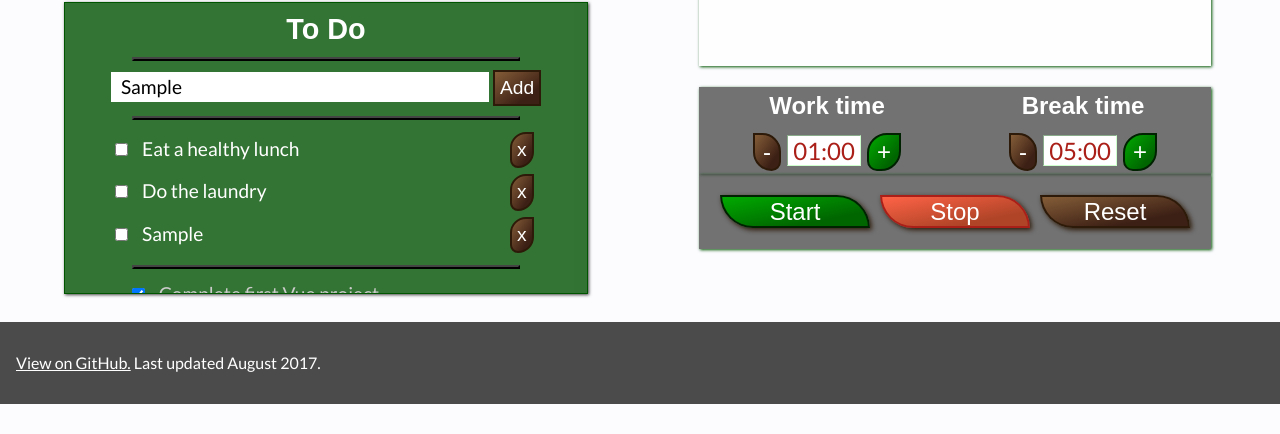
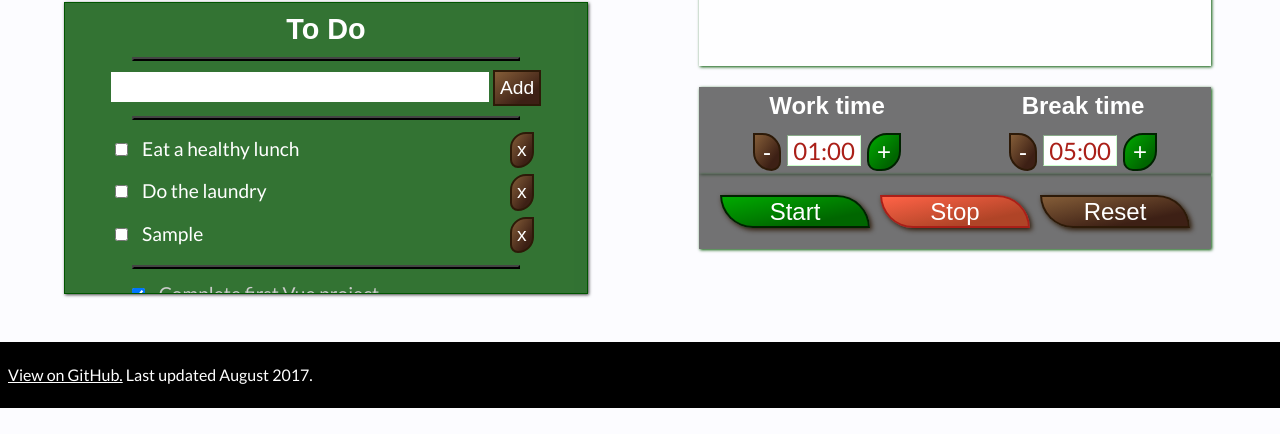
Before and after one commit to DontCallMeJennay/JS-Projects, a website: page pomodoro-clock-new/index.html in a window 1280 px wide. Both pictures are taken after typing "Sample" into the empty fields and a click on the button "Add". Shown: the part 396-830 px from the top of the page. Before the commit the page ends 800 px from the top, so only its background shows below. Drawn offline with nearby package versions, Linux system fonts and the light colour scheme; a web font is replaced by a local one.

Commit message:
Response to feedback: adjusted CSS, cleaned up user input

```diff
--- a/pomodoro-clock-new/css/style.css
+++ b/pomodoro-clock-new/css/style.css
@@ -30,13 +30,10 @@ hr {
 }
 
 footer {
-    background: rgba(0, 0, 0, .7);
-    bottom: 0;
+    background-color: black;
     color: white;
-    padding: 1em;
-    position: fixed;
-    width: 100%;
-    z-index: 2;
+    padding: 0.5em;
+    margin: 0;
 }
 
 h1 {
@@ -58,7 +55,7 @@ ul {
 }
 
 main {
-    margin-bottom: 5em;
+    margin-bottom: 2em;
 }
 
 .row {
@@ -92,7 +89,7 @@ main {
 
 .ToDo {
     background-color: #080;
-    background: rgba(0,80,0,.8);
+    background: rgba(0, 80, 0, .8);
     border: 1px solid #050;
     box-shadow: 1px 1px 3px #444;
     color: white;
@@ -256,8 +253,9 @@ main {
 }
 
 @media screen and (min-width: 1100px) {
-    body {
+    main {
         position: relative;
+        height: 85vh;
     }
 
     .quadrant {
@@ -315,8 +313,6 @@ main {
         width: 75vw;
     }
     footer {
-        position: relative;
-        margin-left: -10px;
-        margin-bottom: -20px;
+
     }
 }
--- a/pomodoro-clock-new/js/list.js
+++ b/pomodoro-clock-new/js/list.js
@@ -10,14 +10,16 @@ var list = new Vue({
     },
     methods: {
         add: function() {
-            list.tasks.push({
-                task: this.newItem,
-                done: false,
-
-            });
+            if (this.newItem !== '') {
+                list.tasks.push({
+                    task: this.newItem.trim(),
+                    done: false,
+                }),
+                this.newItem = '';
+            }
         },
         save: function() {
-        	//TODO
+            //TODO
         },
         remove: function(item, index) {
             this.tasks.splice(index, 1);
```
